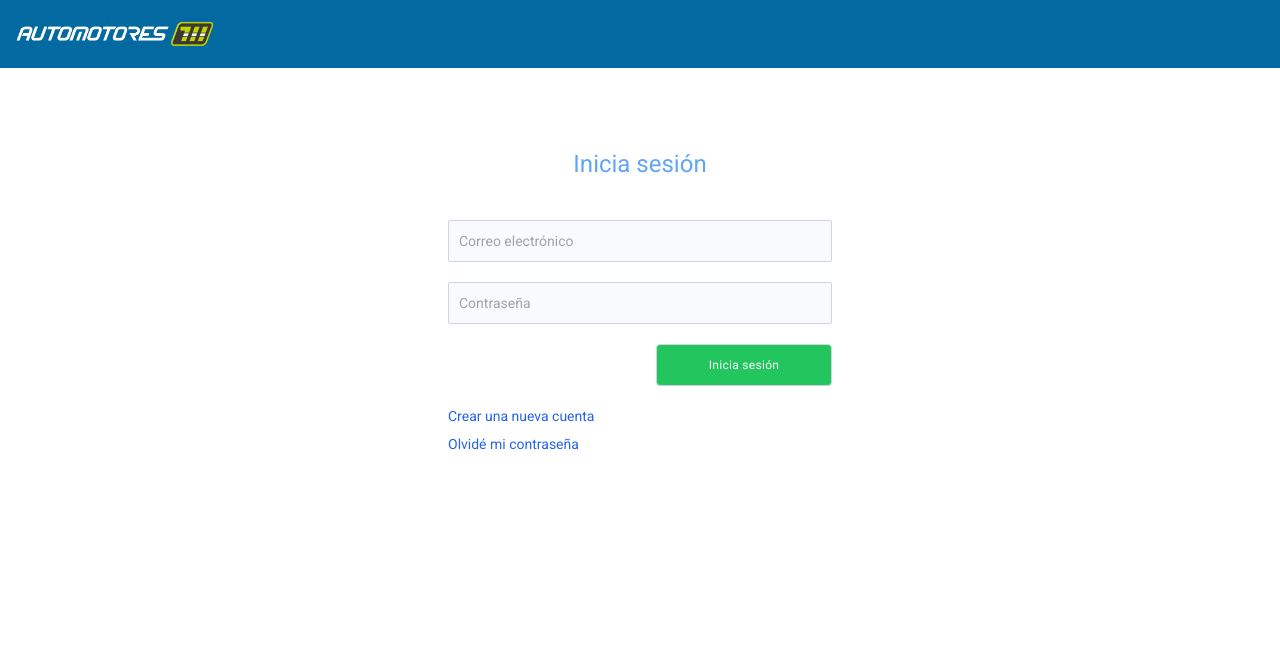
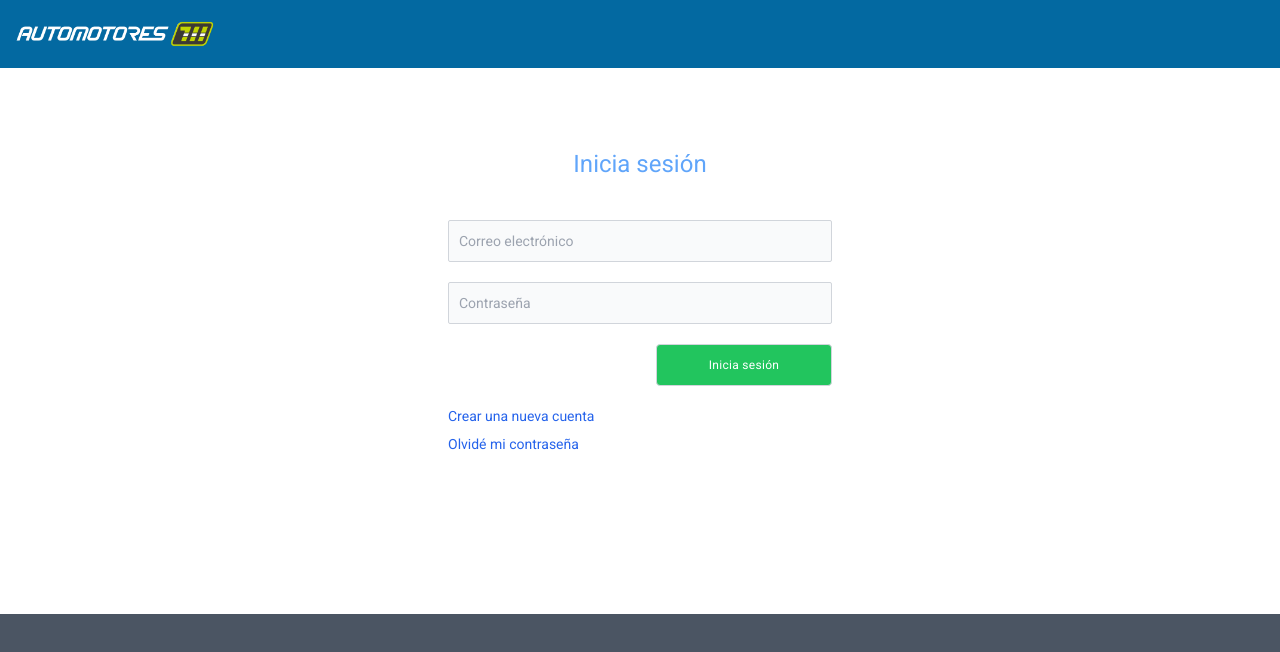
Before and after one commit to karen-nino/711-automotores, a Next.js app: page /pages/inicio-sesion in a window 1280 px wide. Shown: the top 652 px of the page. Built offline with nearby package versions, Linux system fonts and the light colour scheme.

Commit message:
inicio sesion bg color

```diff
--- a/app/pages/inicio-sesion/page.js
+++ b/app/pages/inicio-sesion/page.js
@@ -4,7 +4,7 @@ import Image from 'next/image'
 
 const InicioSesion = () => {
     return (
-        <div>
+        <div className='h-screen overflow-hidden'>
 
             <div className='flex justify-between py-5 bg-sky-700'>
                 <div className='w-[230px] flex justify-center items-center'>
@@ -14,7 +14,7 @@ const InicioSesion = () => {
                 </div>
             </div>
 
-            <section className='flex flex-col items-center justify-center mt-20'>
+            <section className='flex flex-col items-center justify-center pb-40 mt-20'>
 
                 <p className='text-2xl font-light text-blue-400'>Inicia sesión</p>
 
@@ -43,9 +43,9 @@ const InicioSesion = () => {
 
                 </div>
 
+            </section>
 
-
-            </section>
+            <div className='w-screen h-screen overflow-hidden bg-gray-600'></div>
 
         </div>
     )
```
